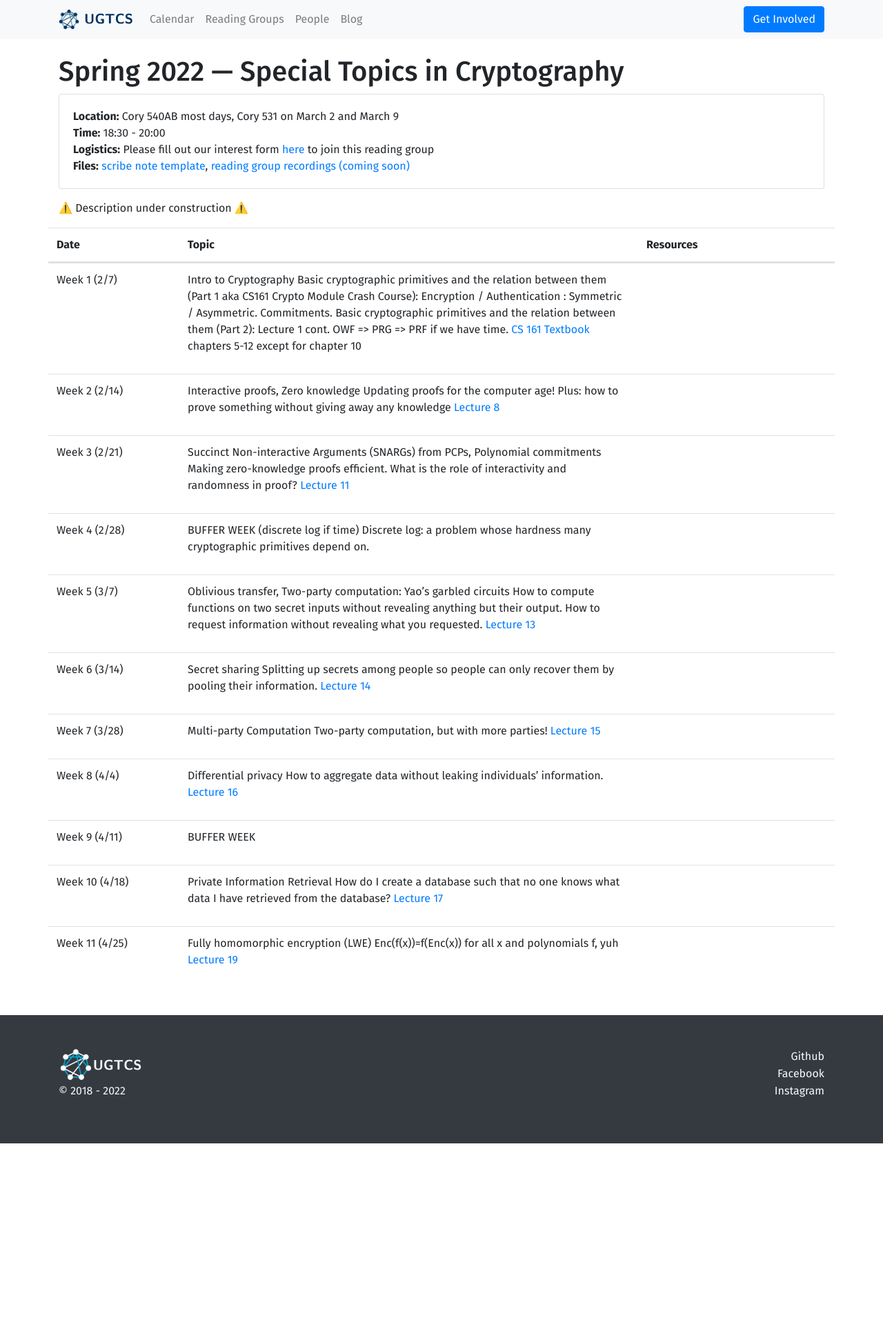
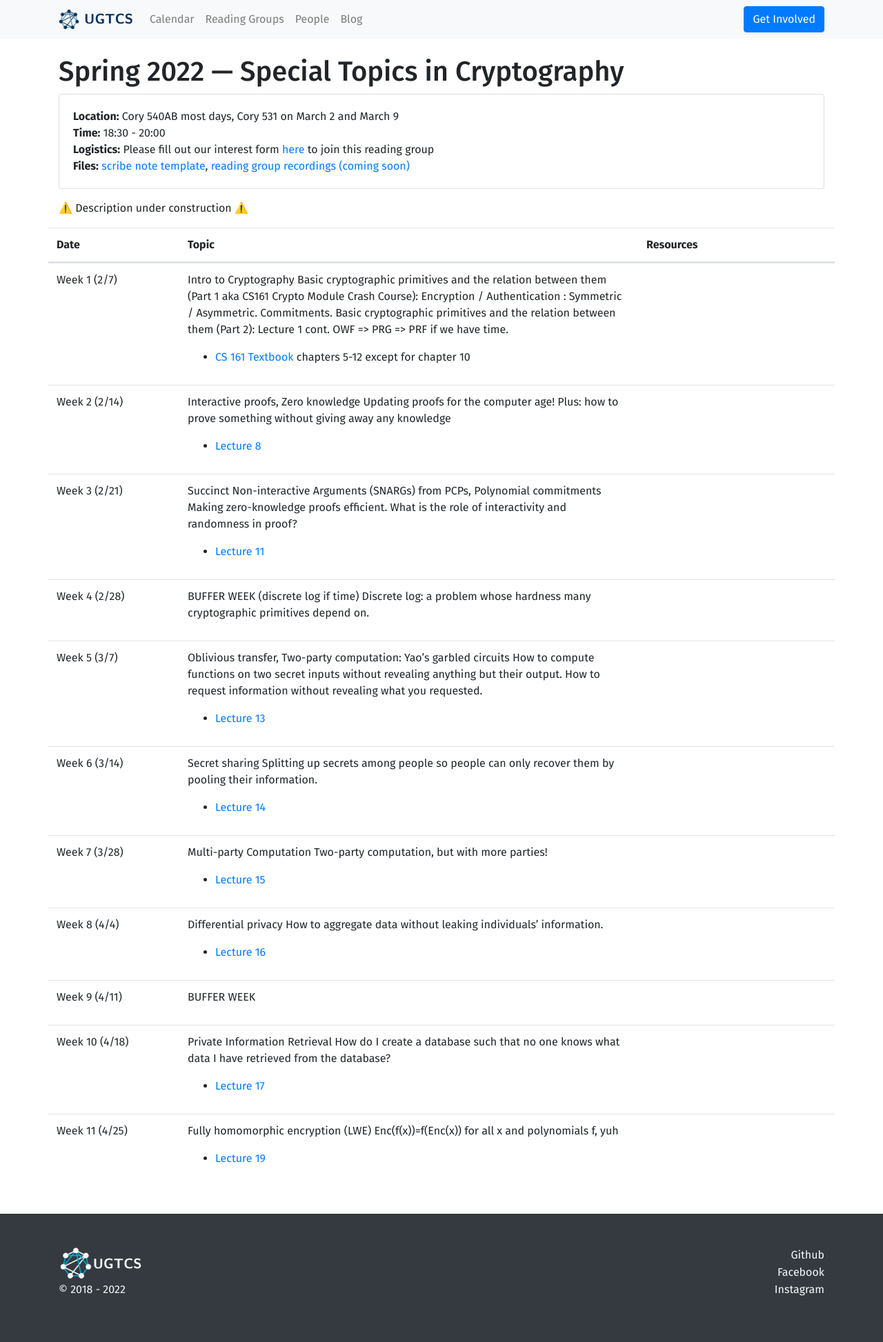
Before and after one commit to ugtcs/ugtcs.github.io, a Jekyll site: the page built from _reading-groups/sp22/crypto.md, in a window 1280 px wide. Shown: the whole page at 69% size. Built offline with Jekyll 4.4.1, drawn with Linux system fonts in a browser that asks for light colours; before the commit the page ends 1658 px from its top, so only the background shows below that.

Commit message:
fix resources

```diff
--- a/_reading-groups/sp22/crypto.md
+++ b/_reading-groups/sp22/crypto.md
@@ -17,7 +17,7 @@ weeks:
 
       Basic cryptographic primitives and the relation between them (Part 1 aka CS161 Crypto Module Crash Course): Encryption / Authentication : Symmetric / Asymmetric. Commitments. Basic cryptographic primitives and the relation between them (Part 2):  Lecture 1 cont. OWF => PRG => PRF if we have time.
 
-      [CS 161 Textbook](https://textbook.cs161.org/crypto/) chapters 5-12 except for chapter 10
+      * [CS 161 Textbook](https://textbook.cs161.org/crypto/) chapters 5-12 except for chapter 10
 
   - date: Week 2 (2/14)
     topic: >-
@@ -25,7 +25,7 @@ weeks:
 
       Updating proofs for the computer age! Plus: how to prove something without giving away any knowledge
 
-      [Lecture 8](https://crypto.stanford.edu/cs355/21sp/lec8.pdf)
+      * [Lecture 8](https://crypto.stanford.edu/cs355/21sp/lec8.pdf)
 
   - date: Week 3 (2/21)
     topic: >-
@@ -33,7 +33,7 @@ weeks:
 
       Making zero-knowledge proofs efficient. What is the role of interactivity and randomness in proof?
 
-      [Lecture 11](https://crypto.stanford.edu/cs355/21sp/lec11.pdf)
+      * [Lecture 11](https://crypto.stanford.edu/cs355/21sp/lec11.pdf)
 
   - date: Week 4 (2/28)
     topic: >-
@@ -47,7 +47,7 @@ weeks:
 
       How to compute functions on two secret inputs without revealing anything but their output. How to request information without revealing what you requested.
 
-      [Lecture 13](https://crypto.stanford.edu/cs355/21sp/lec13.pdf)
+      * [Lecture 13](https://crypto.stanford.edu/cs355/21sp/lec13.pdf)
 
   - date: Week 6 (3/14)
     topic: >-
@@ -55,7 +55,7 @@ weeks:
 
       Splitting up secrets among people so people can only recover them by pooling their information.
 
-      [Lecture 14](https://crypto.stanford.edu/cs355/21sp/lec14.pdf)
+      * [Lecture 14](https://crypto.stanford.edu/cs355/21sp/lec14.pdf)
 
   - date: Week 7 (3/28)
     topic: >-
@@ -63,7 +63,7 @@ weeks:
 
       Two-party computation, but with more parties!
 
-      [Lecture 15](https://crypto.stanford.edu/cs355/21sp/lec15.pdf)
+      * [Lecture 15](https://crypto.stanford.edu/cs355/21sp/lec15.pdf)
 
   - date: Week 8 (4/4)
     topic: >-
@@ -71,7 +71,7 @@ weeks:
 
       How to aggregate data without leaking individuals' information.
 
-      [Lecture 16](https://crypto.stanford.edu/cs355/21sp/lec16.pdf)
+      * [Lecture 16](https://crypto.stanford.edu/cs355/21sp/lec16.pdf)
 
   - date: Week 9 (4/11)
     topic: >-
@@ -83,7 +83,7 @@ weeks:
 
       How do I create a database such that no one knows what data I have retrieved from the database?
 
-      [Lecture 17](https://crypto.stanford.edu/cs355/21sp/lec17.pdf)
+      * [Lecture 17](https://crypto.stanford.edu/cs355/21sp/lec17.pdf)
 
   - date: Week 11 (4/25)
     topic: >-
@@ -91,7 +91,7 @@ weeks:
 
       Enc(f(x))=f(Enc(x)) for all x and polynomials f, yuh
 
-      [Lecture 19](https://crypto.stanford.edu/cs355/21sp/lec19.pdf )
+      * [Lecture 19](https://crypto.stanford.edu/cs355/21sp/lec19.pdf )
 ---
 
 ⚠️ Description under construction ⚠️  ️
```
